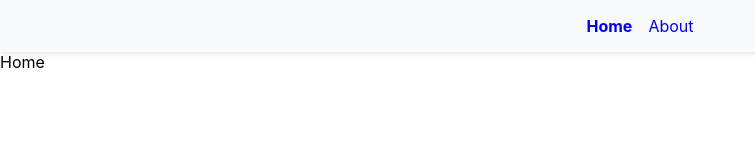
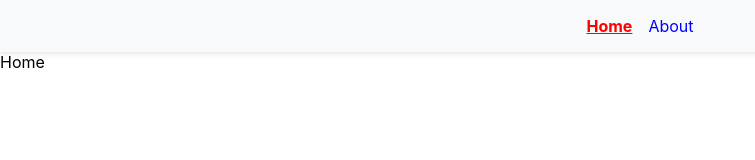
Before and after one commit to ylmgrbzz/React-Router-Dom-Tutorial, a React (Create React App) app: page / in a window 1280 px wide. Shown: the top 160 px of the page, without its empty margins (0-755 px from the left). Built offline with nearby package versions, Linux system fonts and the light colour scheme.

Commit message:
Update Navbar styling and import in App.js

```diff
--- a/src/App.js
+++ b/src/App.js
@@ -3,7 +3,7 @@ import "./App.css";
 import { Routes, Route } from "react-router-dom";
 import Home from "./components/Home";
 import About from "./components/About";
-import Navbar from "./components/Navbar";
+import { Navbar } from "./components/Navbar";
 
 function App() {
   return (
--- a/src/components/Navbar.js
+++ b/src/components/Navbar.js
@@ -1,15 +1,25 @@
 import React from "react";
 import { Link, NavLink } from "react-router-dom";
 
-const Navbar = () => {
+export const Navbar = () => {
+  const navStyles = ({ isActive }) => {
+    return {
+      color: isActive ? "red" : "blue",
+      fontWeight: isActive ? "bold" : "normal",
+      textDecoration: isActive ? "underline" : "none",
+    };
+  };
+
   return (
     <nav>
       {/* <Link to="/">Home</Link>
       <Link to="/about">About</Link>    */}
-      <NavLink to="/">Home</NavLink>
-      <NavLink to="/about">About</NavLink>
+      <NavLink style={navStyles} to="/">
+        Home
+      </NavLink>
+      <NavLink style={navStyles} to="/about">
+        About
+      </NavLink>
     </nav>
   );
 };
-
-export default Navbar;
--- a/src/index.css
+++ b/src/index.css
@@ -24,7 +24,7 @@ nav {
   box-shadow: 0 2px 4px rgba(0, 0, 0, 0.1);
 }
 
-nav a {
+/* nav a {
   text-decoration: none;
 }
 
@@ -34,4 +34,4 @@ nav a:hover {
 
 nav a.active {
   font-weight: bold;
-}
+} */
```
